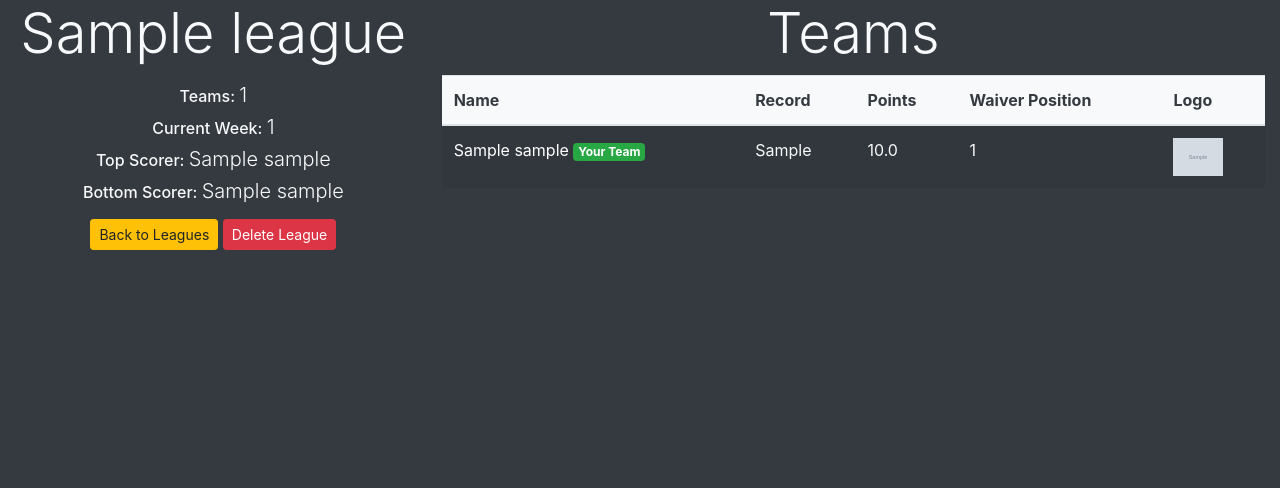
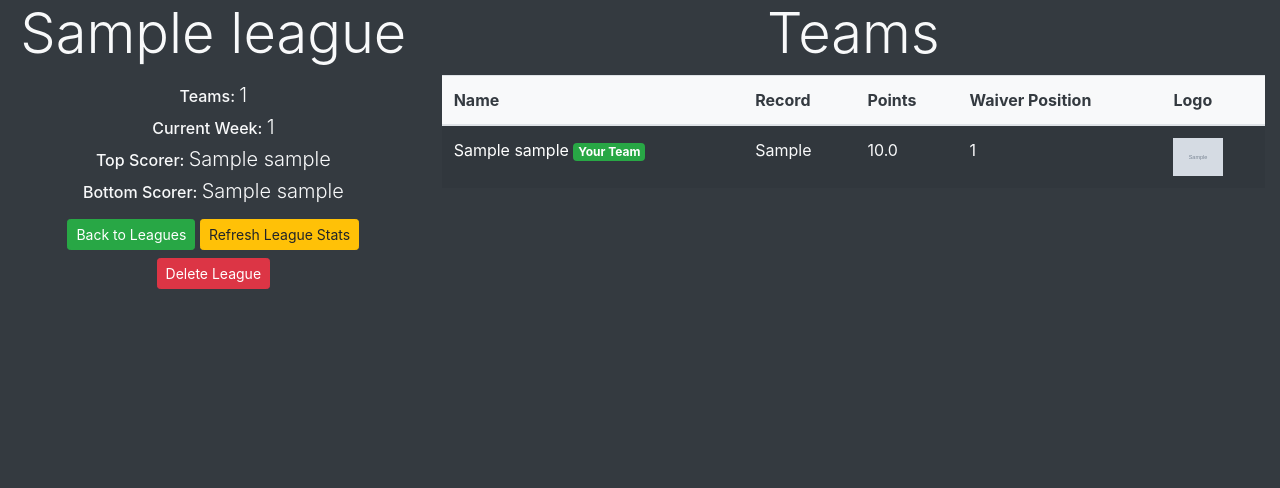
Before and after one commit to leshawn-rice/ffl-trade-tips, a Flask app: page /leagues/1 in a window 1280 px wide. Shown: the part 30-518 px from the top of the page. Run offline with Flask 2, Linux system fonts and the light colour scheme; the visitor is signed in with stand-in values (Sample User, id 1); tables that the repository leaves empty hold one stand-in row (values such as "Sample post"); grey boxes marked "Sample" are stand-in pictures; some libraries are stand-ins or nearby versions.

Commit message:
Added refresh league stats option

```diff
--- a/app/templates/league.html
+++ b/app/templates/league.html
@@ -25,7 +25,8 @@
         </p>
         <p class="h6">Bottom Scorer: <a class="text-light lead"
                 href="/teams/{{league.bottom_scorer.id}}">{{league.bottom_scorer.team_name}}</a></p>
-        <a class="btn btn-warning mt-2 btn-sm" href="/leagues">Back to Leagues</a>
+        <a class="btn btn-success mt-2 btn-sm" href="/leagues">Back to Leagues</a>
+        <a class="btn btn-warning mt-2 btn-sm" href="/add-league">Refresh League Stats</a>
         <button class="btn btn-danger mt-2 btn-sm" id="delete-league-btn">Delete League</button>
     </div>
     <div class="col-12 col-md-8">
--- a/app/templates/player.html
+++ b/app/templates/player.html
@@ -30,7 +30,7 @@
         <p>Position Rank: {{player.position_rank}}</p>
         <p>Total Points: {{player.points}}</p>
         <p>Grade: {{player.grade}}</p>
-        <a class="btn btn-warning btn-sm mt-2" href="/teams/{{player.team.id}}">Back to {{player.team.team_name}}</a>
+        <a class="btn btn-success btn-sm mt-2" href="/teams/{{player.team.id}}">Back to {{player.team.team_name}}</a>
     </div>
     <div class="col-12 col-md-5">
         <h2 class="display-4 text-center">Trade Suggestions</h2>
--- a/app/templates/team.html
+++ b/app/templates/team.html
@@ -8,7 +8,7 @@
 <div class="row">
     <div class="col-12 col-md-3">
         <img class="img-fluid shadow rounded mb-0 mr-0" src="{{team.logo_url}}" alt="{{team.team_name}} logo" width=350>
-        <a class="btn btn-warning mt-2 btn-sm" href="/leagues/{{team.league.id}}">Back to {{team.league.name}}</a>
+        <a class="btn btn-success mt-2 btn-sm" href="/leagues/{{team.league.id}}">Back to {{team.league.name}}</a>
     </div>
     <div class="col-12 col-md-2">
         <p>Name: {{team.team_name}}</p>
```
